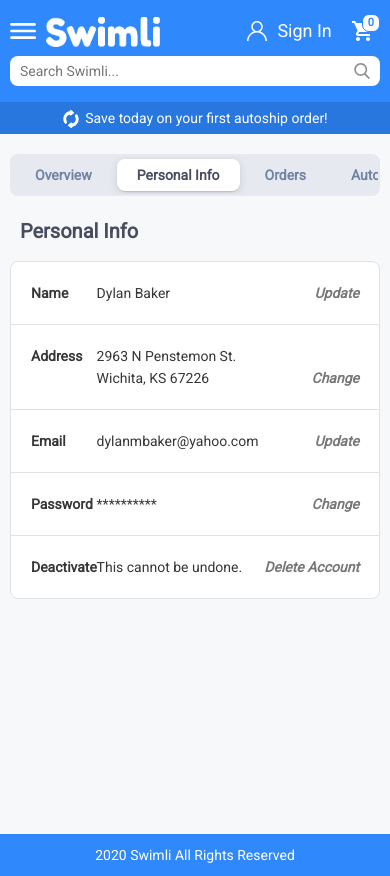
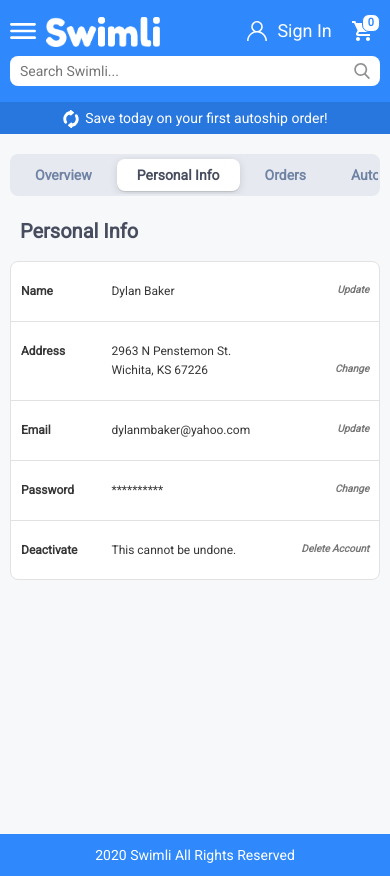
Before and after one commit to swimli-org/fe, a React (Create React App) app: page /personal in a window 390 px wide. Built offline with nearby package versions, Linux system fonts and the light colour scheme.

Commit message:
Made personal info page mobile friendly

```diff
--- a/src/styles/Account.css
+++ b/src/styles/Account.css
@@ -208,7 +208,21 @@
 }
 
 @media only screen and (max-width: 600px) {
+  /*  Personal Page CSS  */
+  .personal-account-tab{
+    font-size: 12px;
+    padding: 20px 10px;
+  }
+  .personal-account-tab-title{
+    width: 26%;
+  }
+  .personal-account-tab-title-content{
+    width: 74%;
 
+  }
+  .personal-account-tab-title-content span{
+    font-size: 10px;
+  }
 }
 @media only screen and (max-width: 375px) {
 
```
